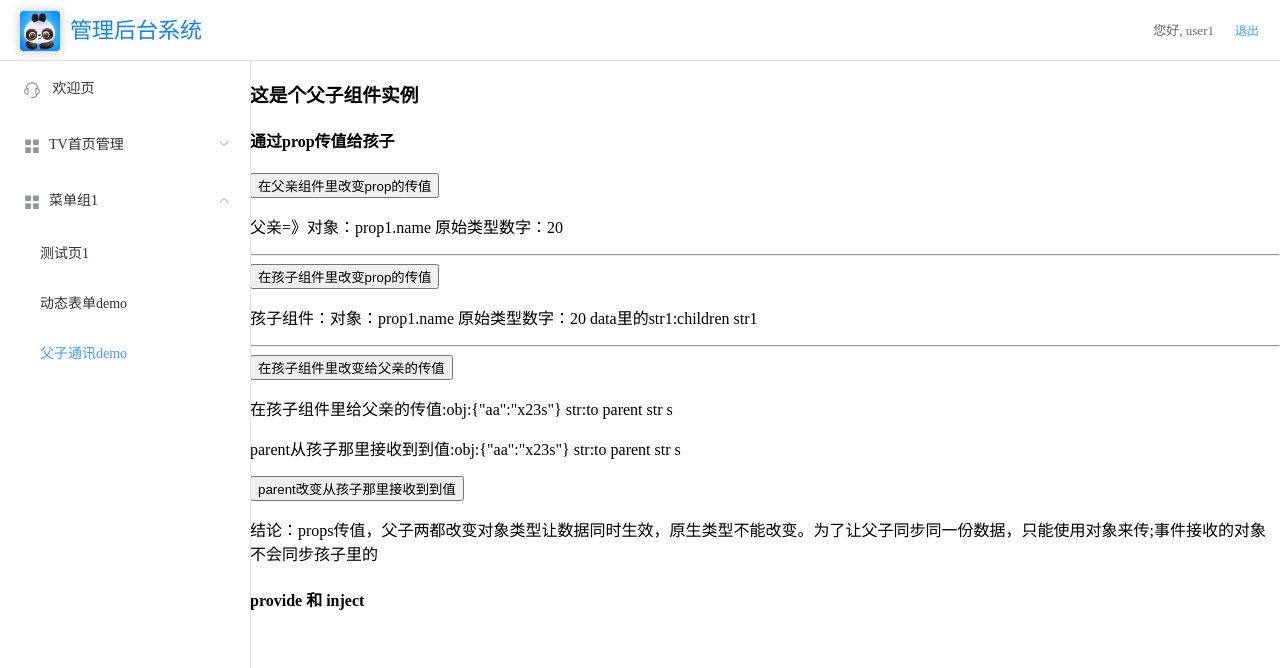
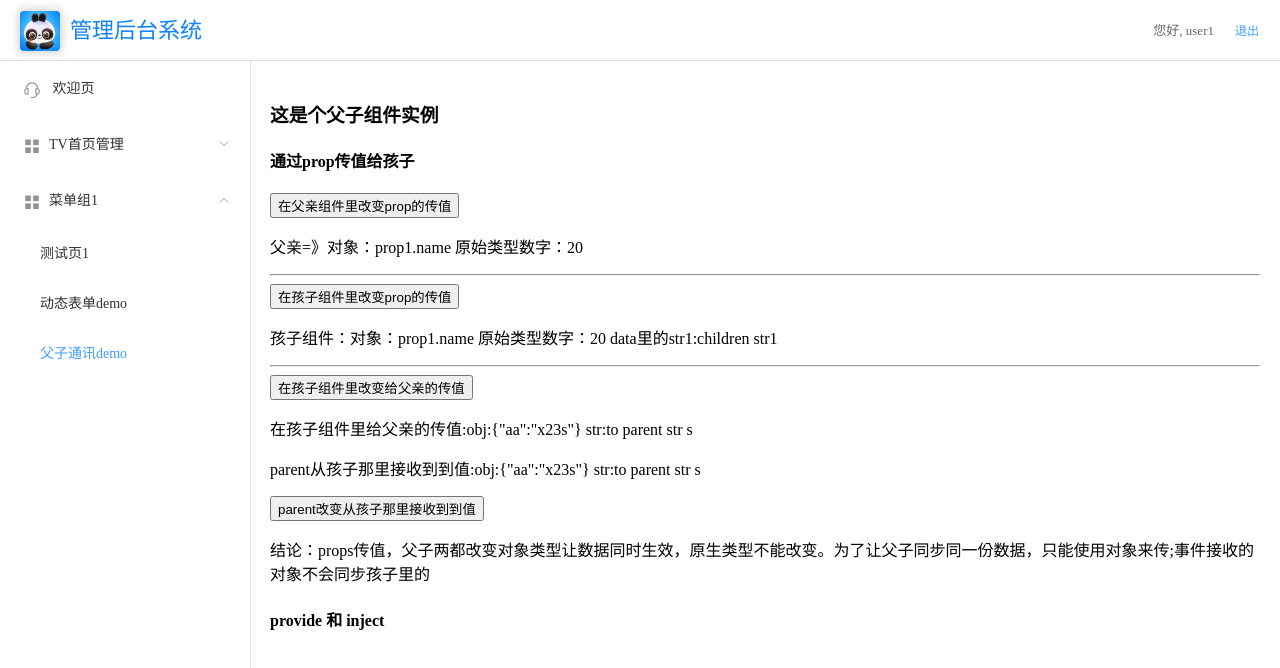
Before and after one commit to HomeEmail/element-superAdmin, a Vue app: page /parentChildren in a window 1280 px wide. Shown: the top 668 px of the page. Built offline with nearby package versions, Linux system fonts and the light colour scheme.

Commit message:
生产环境配置去除console

```diff
--- a/src/view/parentChildren/parent.vue
+++ b/src/view/parentChildren/parent.vue
@@ -1,5 +1,5 @@
 <template>
-  <div>
+  <div style="padding:20px;">
     <h3>这是个父子组件实例</h3>
 
     <h4>通过prop传值给孩子</h4>
```
Also changed, not shown: 2 other files (tests, documents, lock files or other folders).
